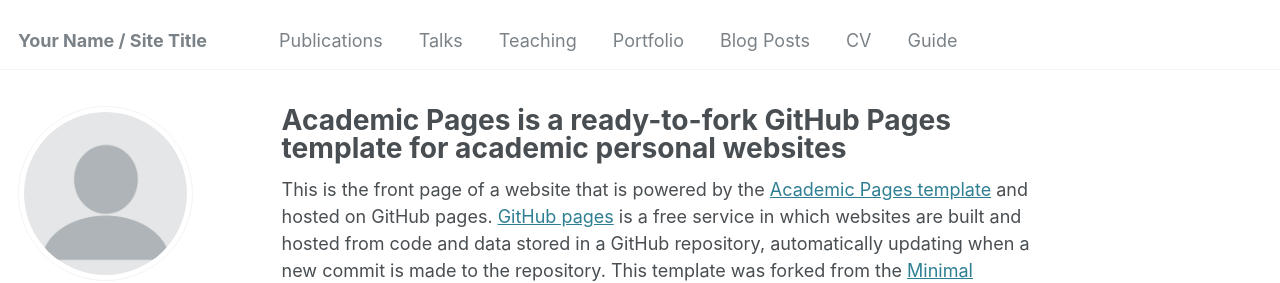
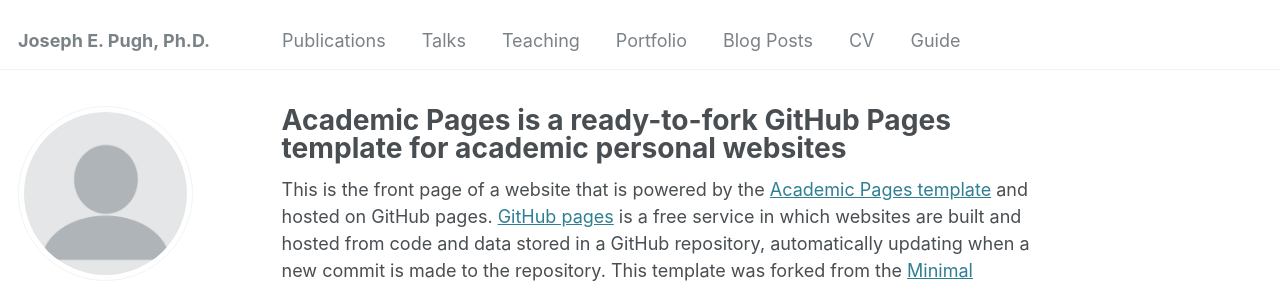
Before and after one commit to jepugh/jepugh.github.io, a Jekyll site: the page built from _pages/about.md, in a window 1280 px wide. Shown: the top 283 px of the page. Built offline with Jekyll 4.4.1, drawn with Linux system fonts in a browser that asks for light colours; some web fonts are replaced.

Commit message:
Update _config.yml

```diff
--- a/_config.yml
+++ b/_config.yml
@@ -8,7 +8,7 @@
 
 # Basic Site Settings
 locale                   : "en-US"
-title                    : "Your Name / Site Title"
+title                    : "Joseph E. Pugh, Ph.D."
 title_separator          : "-"
 name                     : &name "Your Name"
 description              : &description "personal description"
```
